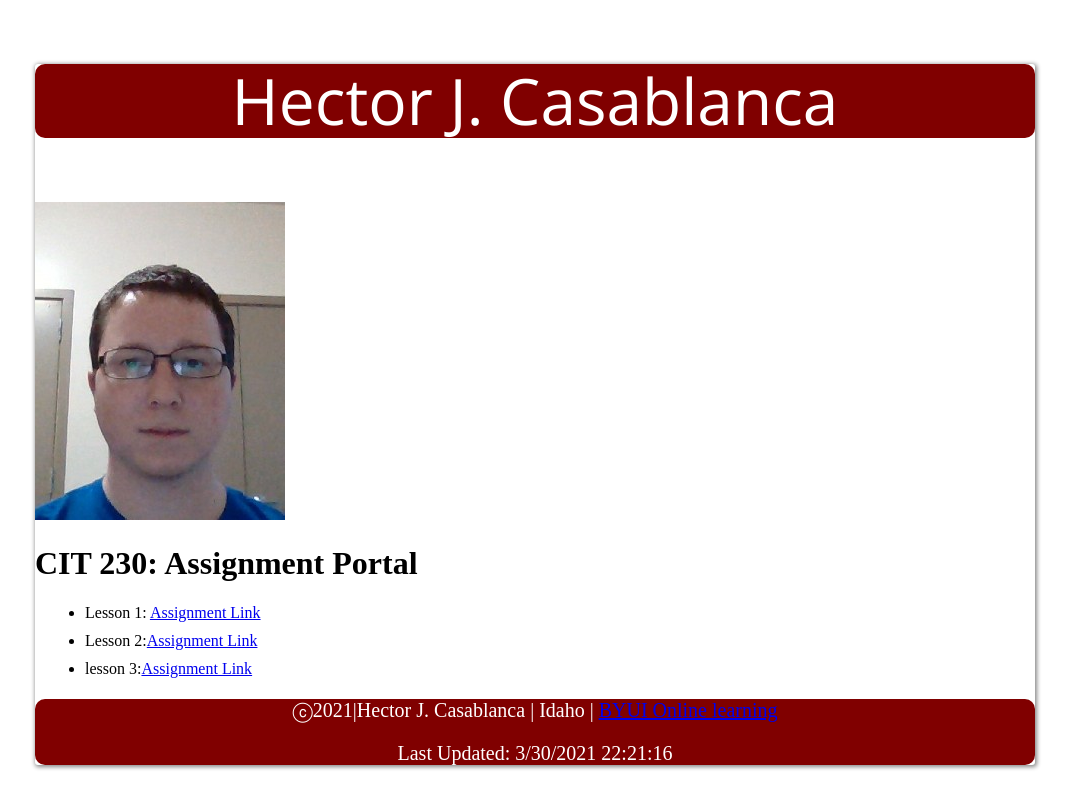
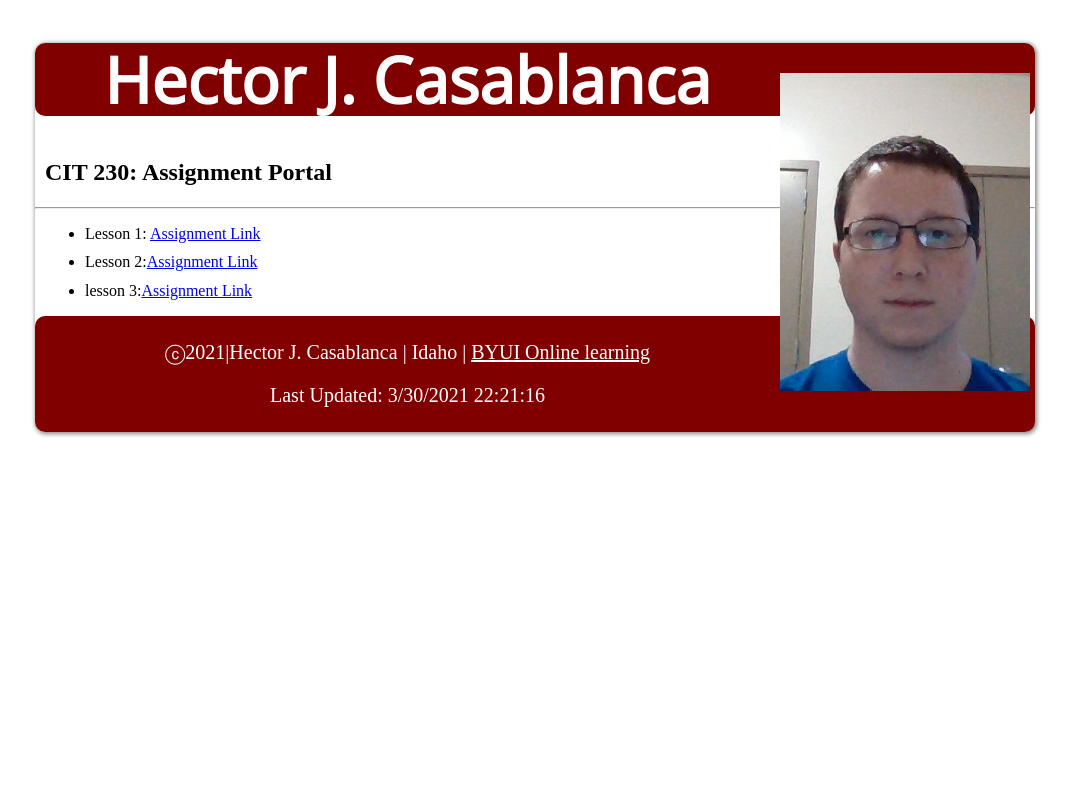
Before and after one commit to Artiminial/Artiminial.github.io, a plain HTML site: page index.html in a window 1280 px wide. Shown: the whole page, without its empty margins (105-1176 px from the left). Drawn offline with nearby package versions, Linux system fonts and the light colour scheme; files that its build step writes are made by us from their sources.

Commit message:
more cematic and html updates

```diff
--- a/index.css
+++ b/index.css
@@ -2,16 +2,23 @@
 text-align:center;
 background-color: #800000;
 color: white;
-font-size: 4em;
+font-size: 2em;
 border-radius: 10px;
 font-family: 'Open Sans', sans-serif;
+
 }
 body{
     max-width:1000px;
     box-shadow: 1px 1px 4px 1px #888;
     background-color: White;
     margin: 0 auto;
-    border-radius: 3px;
+    border-radius: 10px;
+}
+.foot a{
+    color:white;
+}
+.title{
+    padding-left:10px;
 }
 .foot{
     text-align:center;
@@ -19,6 +26,13 @@ body{
     color:white;
     font-size: 20px;
     border-radius: 10px;
+    padding:5px 0px;
+    text-align:center;
+    }
+    img{
+    float:right;
+    margin-top:30px;
+    margin-right:5px;
     }
 .link1{
     margin: 10px;
--- a/index.html
+++ b/index.html
@@ -10,23 +10,30 @@
     <link href="index.css" rel="stylesheet">
     <link rel="preconnect" href="https://fonts.gstatic.com">
     <link href="https://fonts.googleapis.com/css2?family=Open+Sans&display=swap" rel="stylesheet">
-</head>
-<header class = "head">
-    <p class = "name">Hector J. Casablanca</p>
-</header>
+  </head>
 <body>
+  <header class="head">
     <img src="WIN_20210107_17_17_25_Pro.jpg" alt="Picture of Hector">
-    <h1 class = "name"> CIT 230: Assignment Portal</h1>
-    <ul>
-    <li class = "link1"><span>Lesson 1: </span><a href="https://github.com/Artiminial/Artiminial.github.io">Assignment Link</a></li>
-    <li class = "link2"><span>Lesson 2:</span><a href="https://github.com/Artiminial/Artiminial.github.io">Assignment Link</a></li>
-    <li class = "link3"><span>lesson 3:</span><a href="https://github.com/Artiminial/Artiminial.github.io">Assignment Link</a></li>
-</ul>
+    <h1 class="name">Hector J. Casablanca</h1>
+  </header>
+
+  <h2 class="title"> CIT 230: Assignment Portal</h2>
+  <hr>
+  <ul>
+    <li class="link1"><span>Lesson 1: </span><a href="https://github.com/Artiminial/Artiminial.github.io">Assignment
+        Link</a></li>
+    <li class="link2"><span>Lesson 2:</span><a href="https://github.com/Artiminial/Artiminial.github.io">Assignment
+        Link</a></li>
+    <li class="link3"><span>lesson 3:</span><a href="https://github.com/Artiminial/Artiminial.github.io">Assignment
+        Link</a></li>
+  </ul>
+  <footer class="foot">
+    <p class="ftext">&#9426;<span id="currentYear"></span>|Hector J. Casablanca | Idaho | <a
+        href="https://www.byui.edu/online">BYUI Online learning</a></p>
+    <p>Last Updated: <span id="editDate"></span></p>
+
+    <script src="index.js"></script>
+  </footer>
 </body>
-<footer class = "foot">
-    <p class = "ftext">&#9426;<span id = "currentYear"></span>|Hector J. Casablanca | Idaho | <a href="https://www.byui.edu/online">BYUI Online learning</a></p>
-    <p>Last Updated: <span id = "editDate"></span></p>
 
-    <script src = "index.js"></script>
-</footer>
 </html>
```
